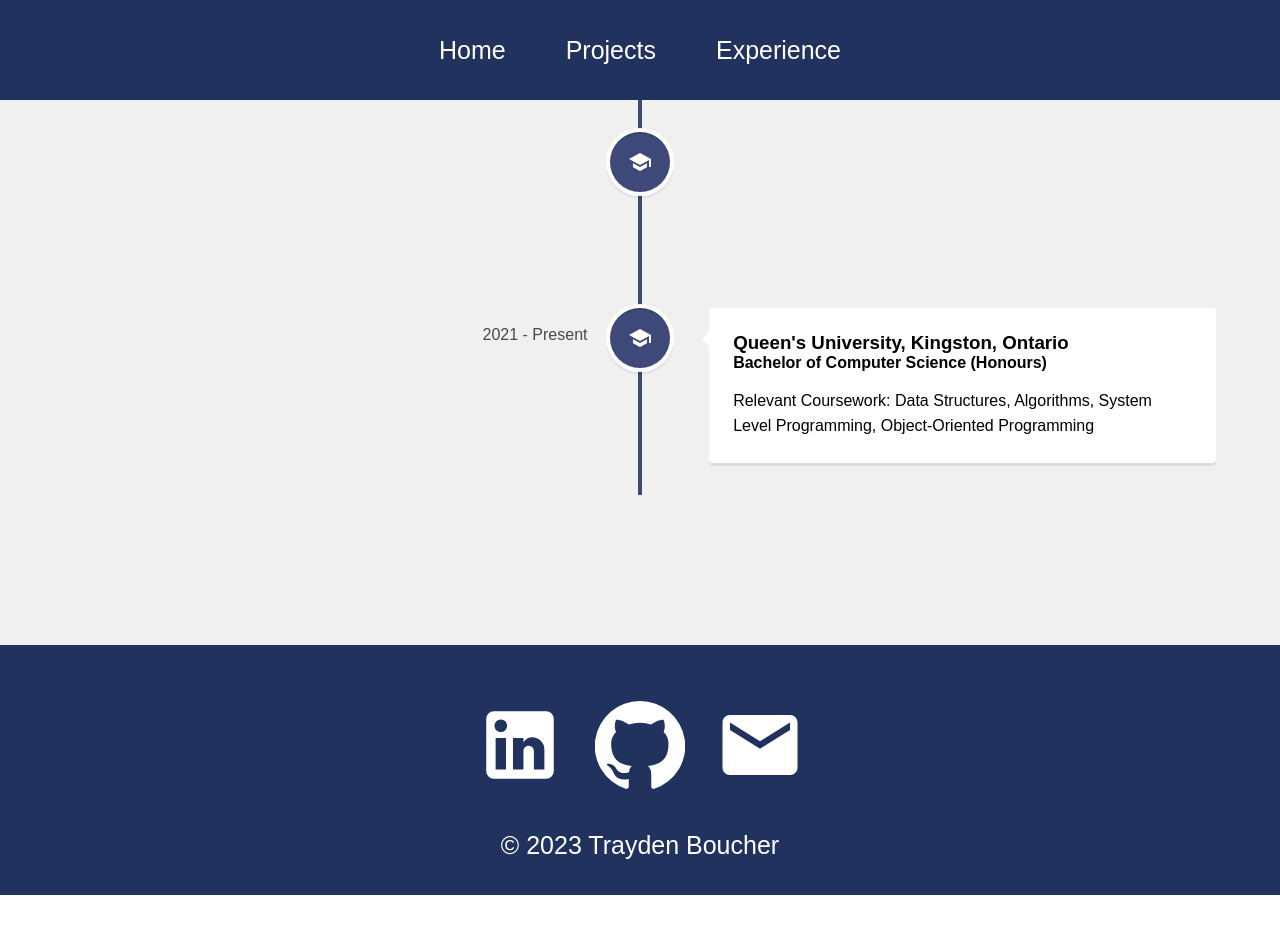
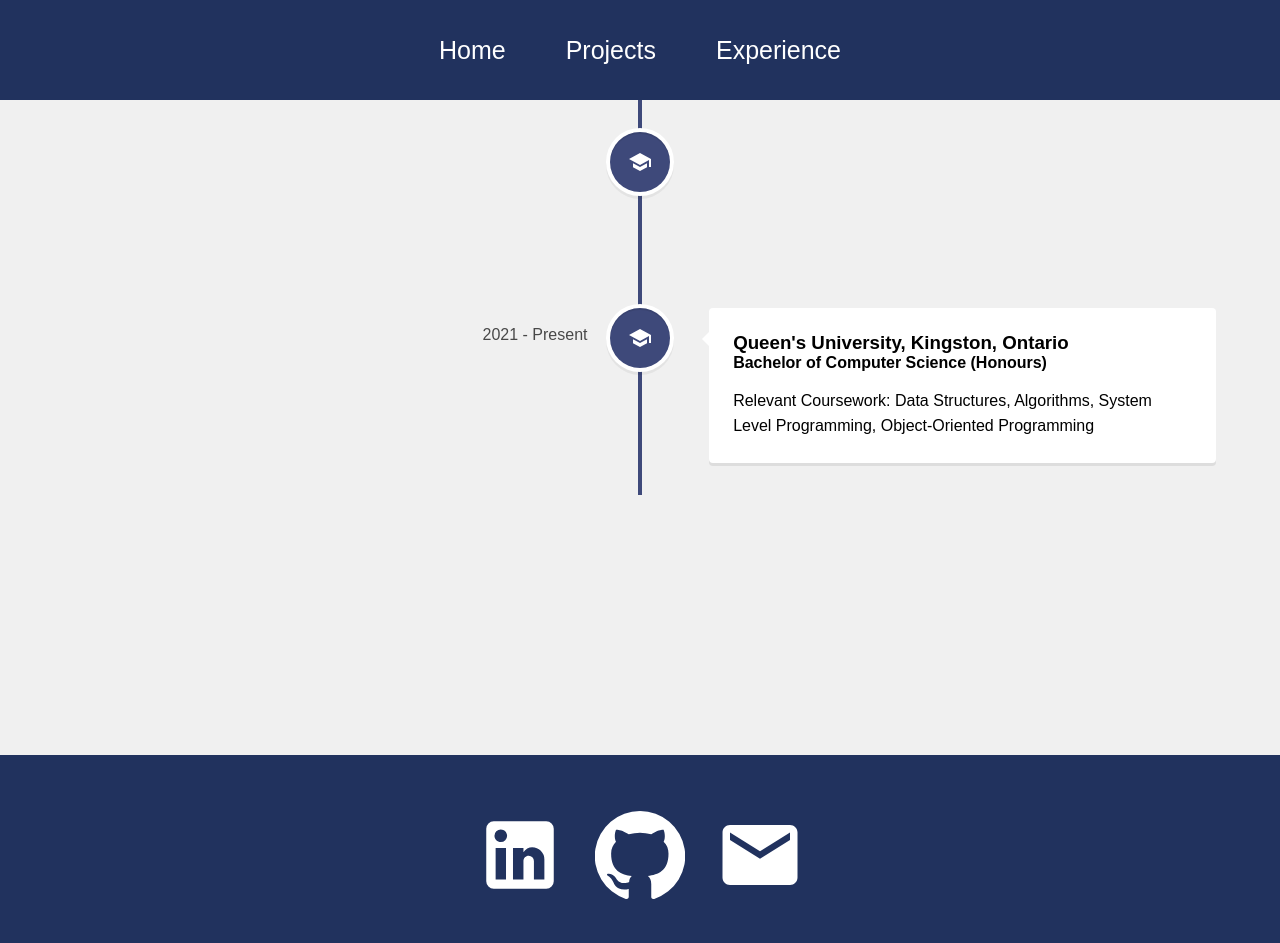
Before and after one commit to traydenpoke/personal-portfolio, a React (Create React App) app: page /experience in a window 1280 px wide. Shown: the top 943 px of the page. Before the commit the page ends 895 px from the top, so only its background shows below. Built offline with nearby package versions, Linux system fonts and the light colour scheme.

Commit message:
Update Footer.css

```diff
--- a/src/styles/Footer.css
+++ b/src/styles/Footer.css
@@ -7,14 +7,7 @@
     align-items: center;
     flex-direction: column;
     font-size: 25px;
-    margin-top: auto;
-}
-
-/* to ensure footer stays at bottom on all screen sizes, -roughly 400px so it isn't too far down on the screen */
-.footer-component {
-    display: flex;
-    flex-direction: column;
-    min-height: calc(100vh - 400px);
+    margin-top: 260px;
 }
 
 .socialMedia svg {
```
